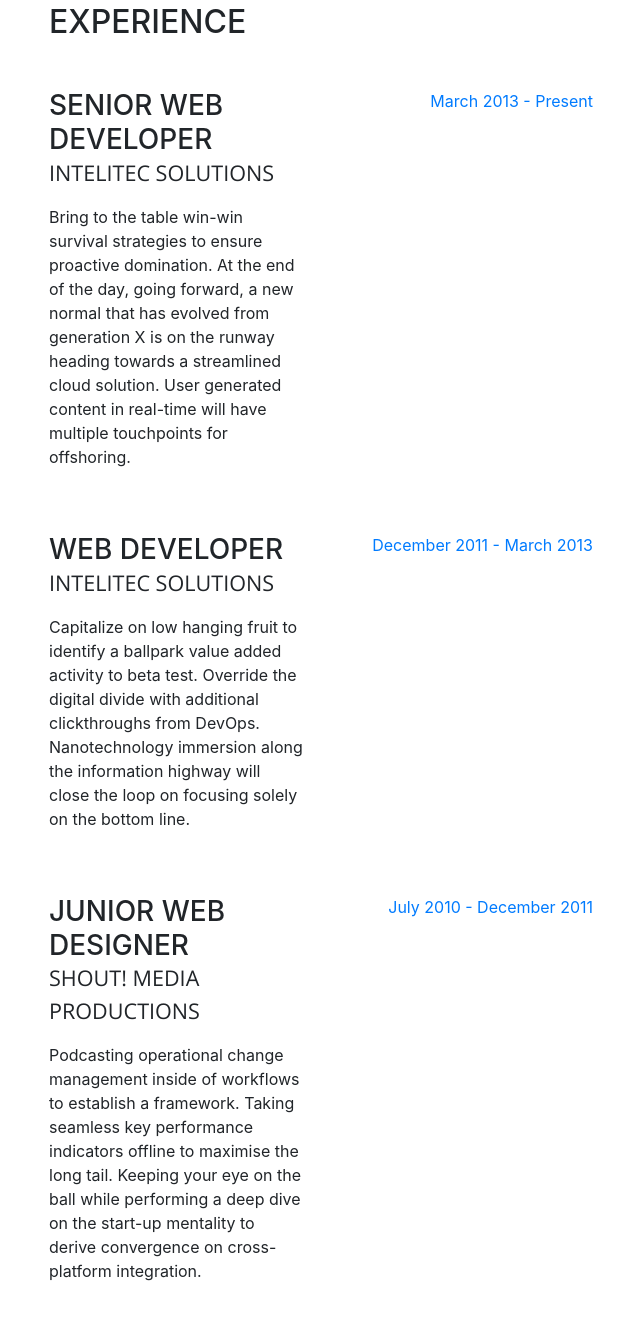
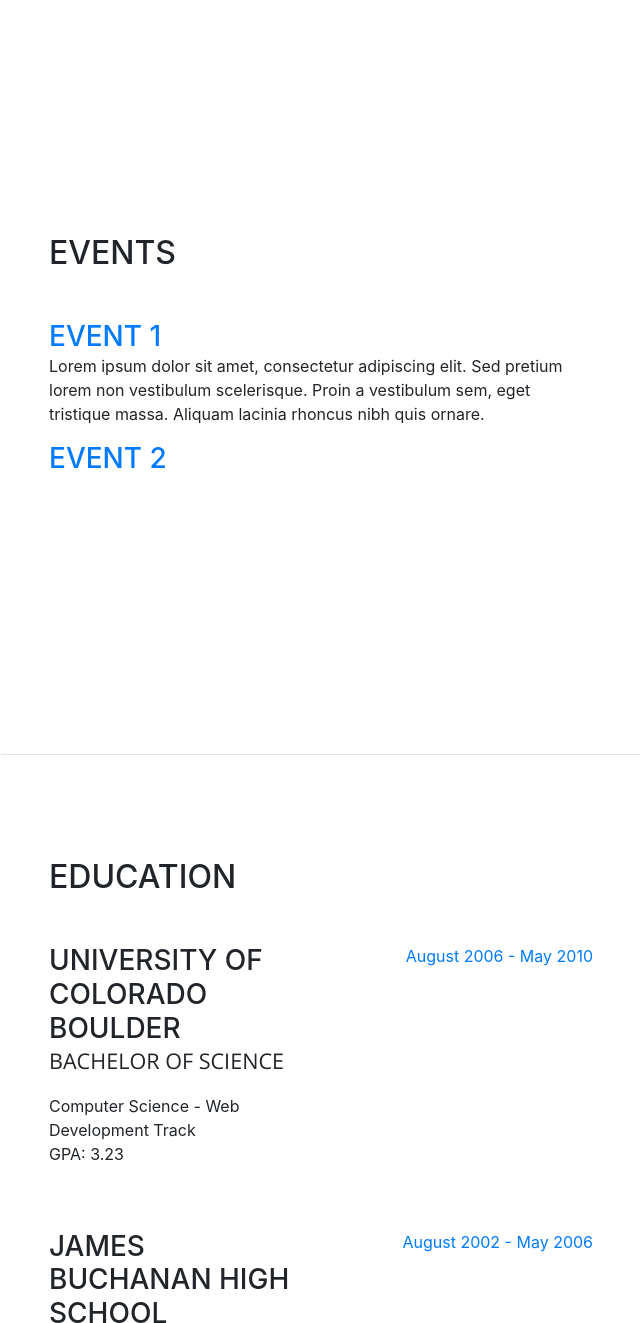
Before and after one commit to salomonhaeseli/punt, a website with bundled scripts: page index.html in a window 1280 px wide. Shown: the part 845-2168 px from the top of the page, without its empty margins (639-1279 px from the left). Built offline with nearby package versions, Linux system fonts and the light colour scheme; a web font is replaced by a local one.

Commit message:
implemented toggle for events

```diff
--- a/index.html
+++ b/index.html
@@ -41,7 +41,7 @@
             <a class="nav-link js-scroll-trigger" href="#about">&#x25cf; About</a>
           </li>
           <li class="nav-item">
-            <a class="nav-link js-scroll-trigger" href="#experience">&#x25cf; Experience</a>
+            <a class="nav-link js-scroll-trigger" href="#events">&#x25cf; Events</a>
           </li>
           <li class="nav-item">
             <a class="nav-link js-scroll-trigger" href="#education">&#x25cf; Education</a>
@@ -117,53 +117,30 @@
         </div>
       </section>
 
-      <section class="resume-section p-3 p-lg-5 d-flex flex-column" id="experience">
+      <section class="resume-section p-3 p-lg-5 d-flex flex-column" id="events">
         <div class="my-auto">
-          <h2 class="mb-5">Experience</h2>
+          <h2 class="mb-5">Events</h2>
 
-          <div class="resume-item d-flex flex-column flex-md-row mb-5">
-            <div class="resume-content mr-auto">
-              <h3 class="mb-0">Senior Web Developer</h3>
-              <div class="subheading mb-3">Intelitec Solutions</div>
-              <p>Bring to the table win-win survival strategies to ensure proactive domination. At the end of the day, going forward, a new normal that has evolved from generation X is on the runway heading towards a streamlined cloud solution. User generated content in real-time will have multiple touchpoints for offshoring.</p>
-            </div>
-            <div class="resume-date text-md-right">
-              <span class="text-primary">March 2013 - Present</span>
-            </div>
-          </div>
-
-          <div class="resume-item d-flex flex-column flex-md-row mb-5">
-            <div class="resume-content mr-auto">
-              <h3 class="mb-0">Web Developer</h3>
-              <div class="subheading mb-3">Intelitec Solutions</div>
-              <p>Capitalize on low hanging fruit to identify a ballpark value added activity to beta test. Override the digital divide with additional clickthroughs from DevOps. Nanotechnology immersion along the information highway will close the loop on focusing solely on the bottom line.</p>
-            </div>
-            <div class="resume-date text-md-right">
-              <span class="text-primary">December 2011 - March 2013</span>
-            </div>
-          </div>
-
-          <div class="resume-item d-flex flex-column flex-md-row mb-5">
-            <div class="resume-content mr-auto">
-              <h3 class="mb-0">Junior Web Designer</h3>
-              <div class="subheading mb-3">Shout! Media Productions</div>
-              <p>Podcasting operational change management inside of workflows to establish a framework. Taking seamless key performance indicators offline to maximise the long tail. Keeping your eye on the ball while performing a deep dive on the start-up mentality to derive convergence on cross-platform integration.</p>
-            </div>
-            <div class="resume-date text-md-right">
-              <span class="text-primary">July 2010 - December 2011</span>
-            </div>
-          </div>
-
-          <div class="resume-item d-flex flex-column flex-md-row">
-            <div class="resume-content mr-auto">
-              <h3 class="mb-0">Web Design Intern</h3>
-              <div class="subheading mb-3">Shout! Media Productions</div>
-              <p>Collaboratively administrate empowered markets via plug-and-play networks. Dynamically procrastinate B2C users after installed base benefits. Dramatically visualize customer directed convergence without revolutionary ROI.</p>
-            </div>
-            <div class="resume-date text-md-right">
-              <span class="text-primary">September 2008 - June 2010</span>
-            </div>
-          </div>
+              <div class="item" id="exampleAccordion" data-children=".item">
+                    <a data-toggle="collapse" data-parent="#exampleAccordion" href="#exampleAccordion1" role="button" aria-expanded="true" aria-controls="exampleAccordion1">
+                        <h3 class="mb-0">Event 1</h3>
+                      </a>
+                    <div id="exampleAccordion1" class="collapse show" role="tabpanel">
+                      <p class="mb-3">
+                        Lorem ipsum dolor sit amet, consectetur adipiscing elit. Sed pretium lorem non vestibulum scelerisque. Proin a vestibulum sem, eget tristique massa. Aliquam lacinia rhoncus nibh quis ornare.
+                      </p>
+                    </div>
+                  </div>
+                  <div class="item">
+                    <a data-toggle="collapse" data-parent="#exampleAccordion" href="#exampleAccordion2" role="button" aria-expanded="false" aria-controls="exampleAccordion2">
+                        <h3 class="mb-0">Event 2</h3>
+                    </a>
+                    <div id="exampleAccordion2" class="collapse" role="tabpanel">
+                      <p class="mb-3">
+                        Donec at ipsum dignissim, rutrum turpis scelerisque, tristique lectus. Pellentesque habitant morbi tristique senectus et netus et malesuada fames ac turpis egestas. Vivamus nec dui turpis. Orci varius natoque penatibus et magnis dis parturient montes, nascetur ridiculus mus.
+                      </p>
+                  </div>
+                </div>
 
         </div>
 
```
